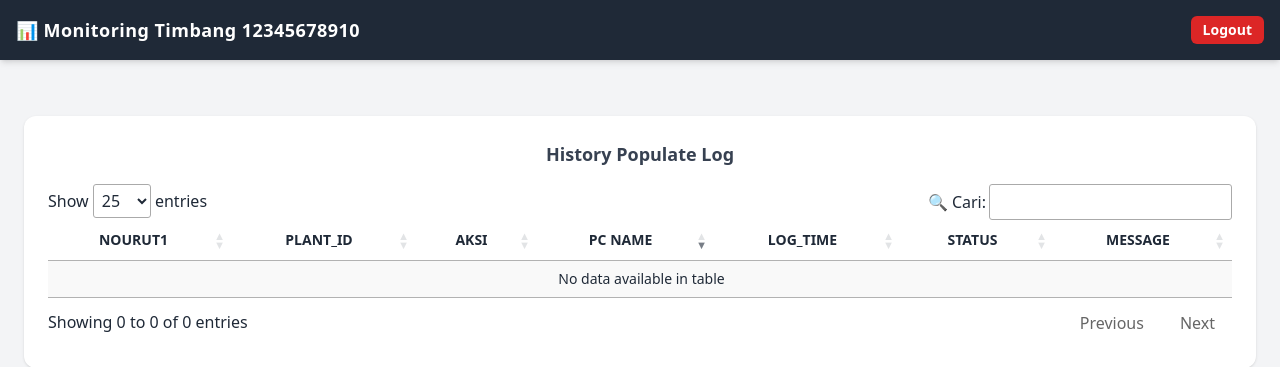
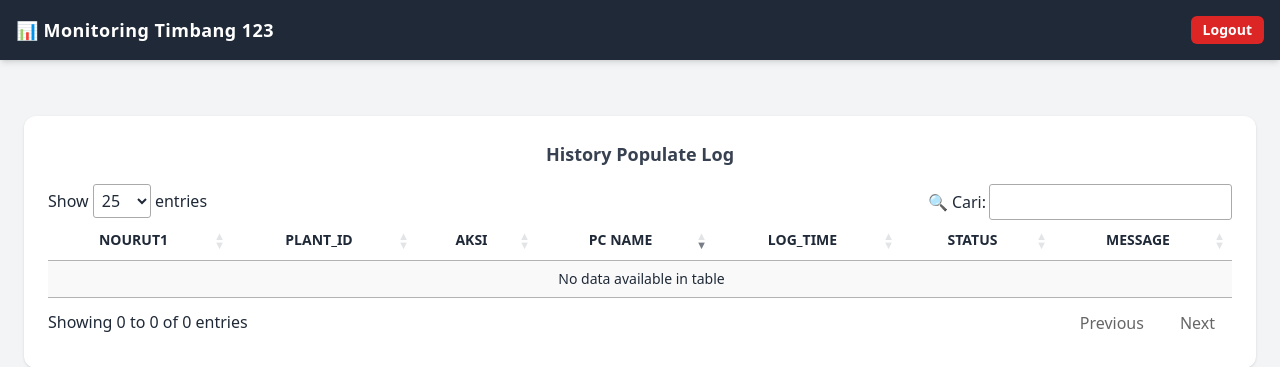
Before and after one commit to simonaditiabbp/dashboard-monitoring-populatetimbang, a Flask app: page / in a window 1280 px wide. Shown: the top 367 px of the page. Run offline with Flask 3, Linux system fonts and the light colour scheme; the visitor is signed in with stand-in values (Sample User, id 1); data that the repository does not hold is empty; some libraries are stand-ins or nearby versions.

Commit message:
test 123

```diff
--- a/templates/index.html
+++ b/templates/index.html
@@ -20,7 +20,7 @@
 
   <header class="bg-gray-800 text-white p-4 shadow-md flex justify-between items-center">
     <a href="/" class="text-lg font-semibold tracking-wide">
-      📊 Monitoring Timbang 12345678910
+      📊 Monitoring Timbang 123
     </a>
     <a href="/logout" class="bg-red-600 hover:bg-red-700 text-white px-3 py-1 rounded-md text-sm font-semibold">
       Logout
```
